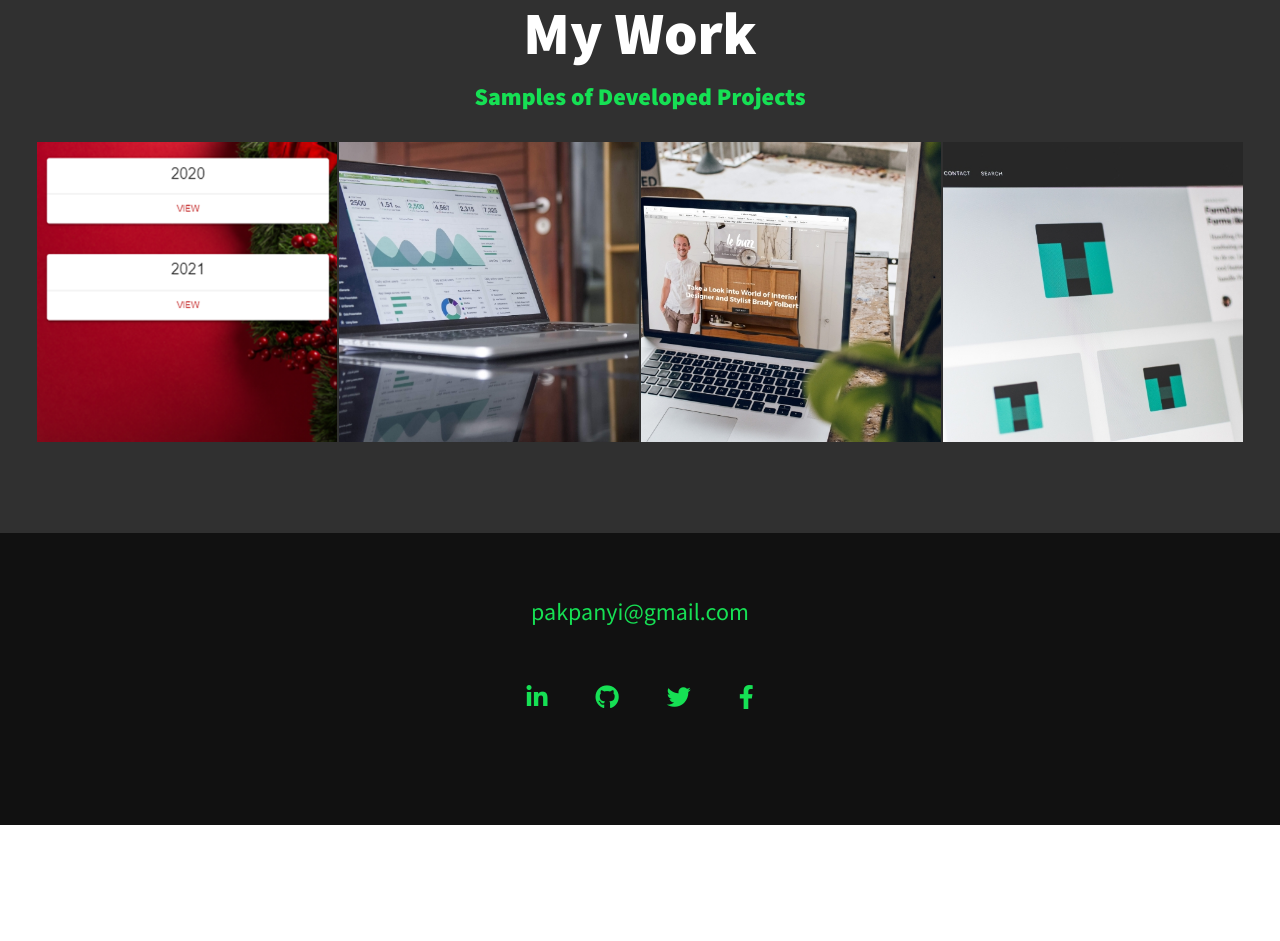
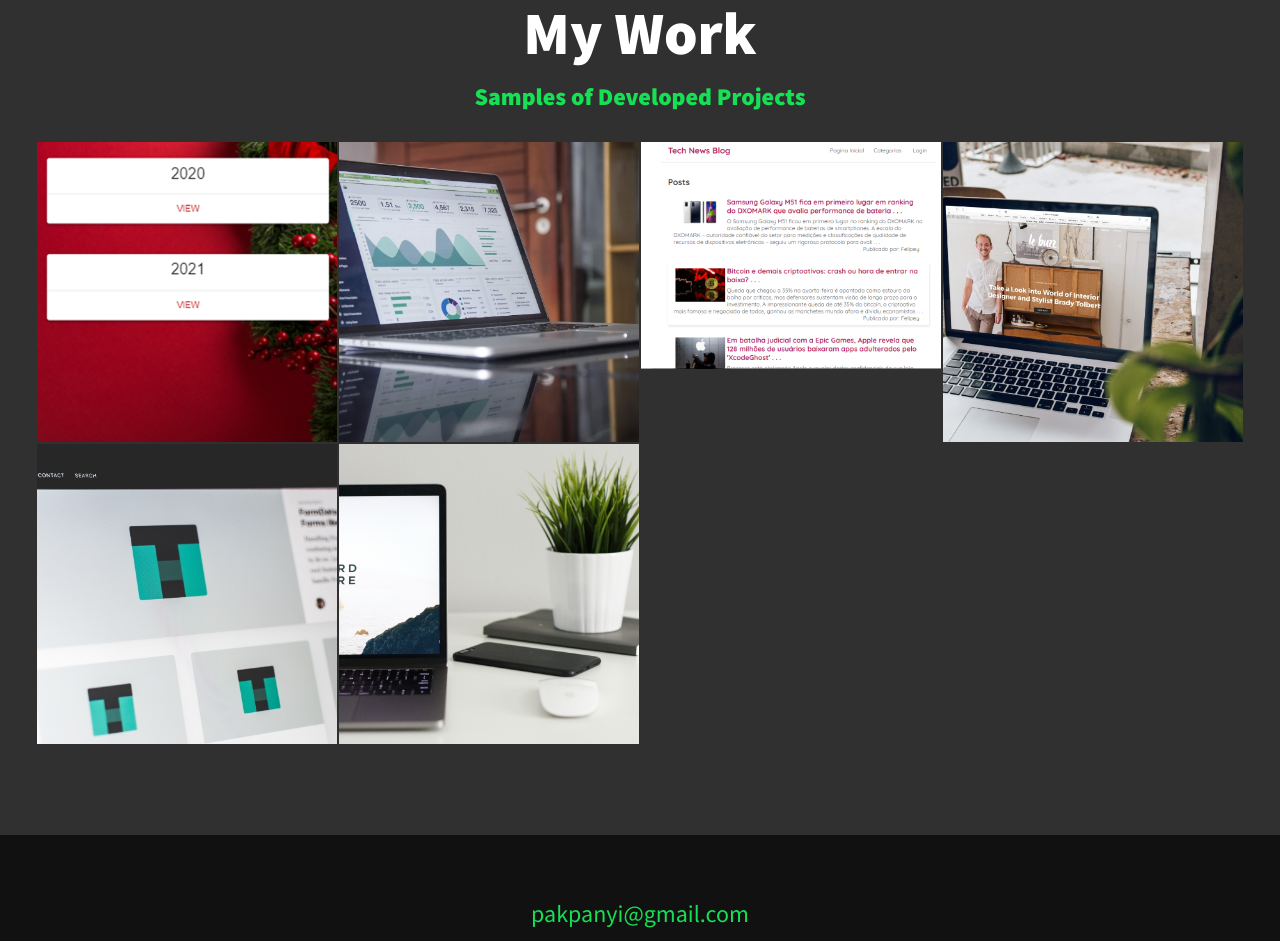
Before and after one commit to felipey2010/portfolio-philip, a plain HTML site: page index.html in a window 1280 px wide. Shown: the part 1789-2730 px from the top of the page. Before the commit the page ends 2614 px from the top, so only its background shows below. Drawn offline with nearby package versions, Linux system fonts and the light colour scheme.

Commit message:
added more projects

```diff
--- a/index.html
+++ b/index.html
@@ -164,6 +164,21 @@
         <!-- Portifolio 03 -->
         <div class="container">
           <a
+            href="https://portfolio-philip.vercel.app/"
+            class="portifolio__item"
+            target="_blank"
+          >
+            <img
+              src="img/tech-blog.PNG"
+              alt="A Simple Blog"
+              class="portifolio__img"
+            />
+          </a>
+          <div class="overlay"><p>A Simple Blog</p></div>
+        </div>
+        <!-- Portifolio 04 -->
+        <div class="container">
+          <a
             href="https://github.com/felipey2010/todo-app"
             class="portifolio__item"
             target="_blank"
@@ -176,7 +191,7 @@
           </a>
           <div class="overlay"><p>A Todo App</p></div>
         </div>
-        <!-- Portifolio 04 -->
+        <!-- Portifolio 05 -->
         <div class="container">
           <a
             href="https://github.com/felipey2010/backend_boilerplate"
@@ -191,13 +206,21 @@
           </a>
           <div class="overlay"><p>A Simple API</p></div>
         </div>
-        <!-- Portifolio 05 -->
-        <!-- <div class="container">
-          <a href="#" class="portifolio__item" target="_blank">
-            <img src="img/portfolio-05.jpg" alt="" class="portifolio__img" />
+        <!-- Portifolio 06 -->
+        <div class="container">
+          <a
+            href="https://github.com/felipey2010/backend_trabalho_final.git"
+            class="portifolio__item"
+            target="_blank"
+          >
+            <img
+              src="img/portfolio-02.jpg"
+              alt="Backend Blog"
+              class="portifolio__img"
+            />
           </a>
-          <div class="overlay"><p>First Project</p></div>
-        </div> -->
+          <div class="overlay"><p>Backend Blog</p></div>
+        </div>
       </div>
     </section>
 
```
Also changed, not shown: img/tech-blog.PNG (added).
